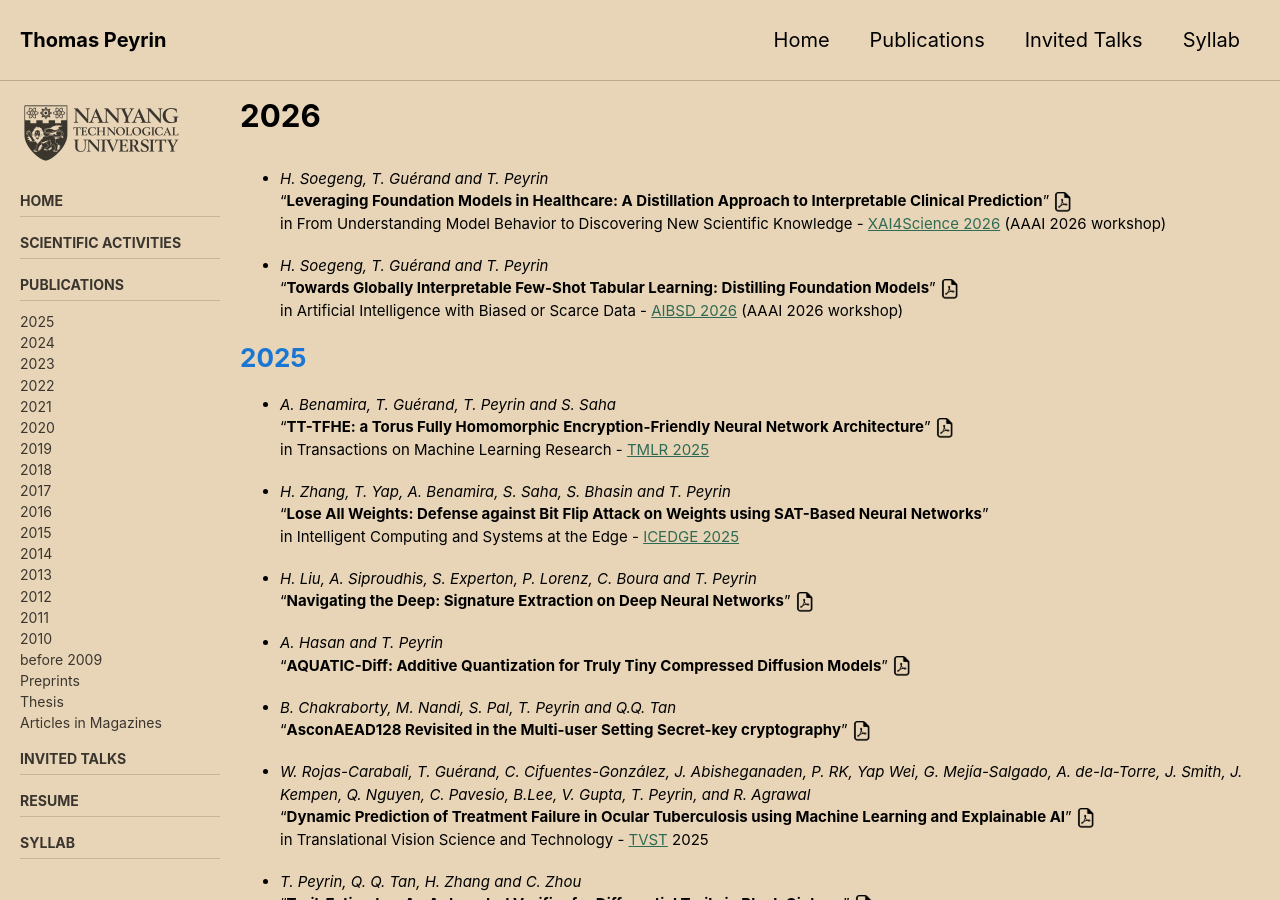
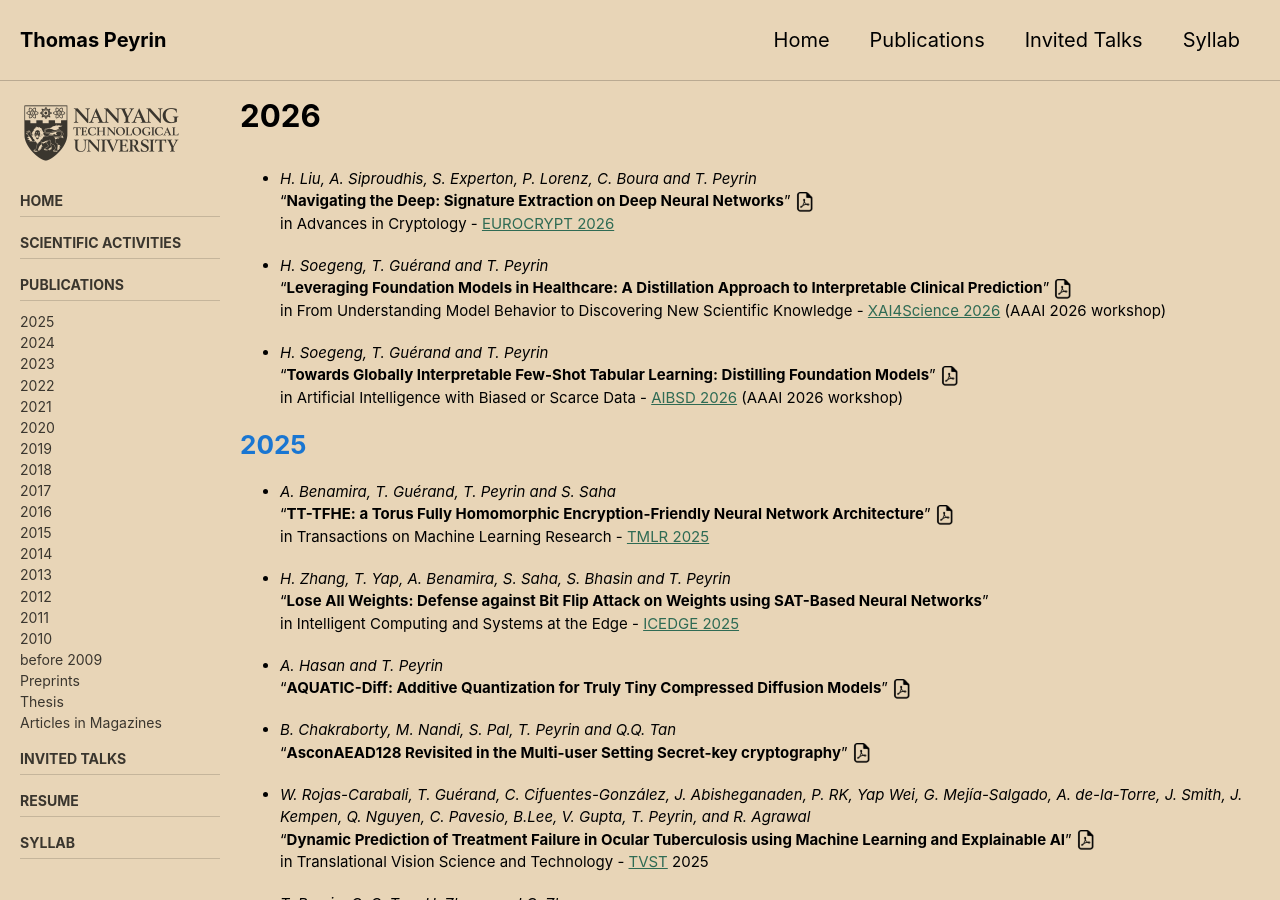
Before and after one commit to thomaspeyrin/web, a Jekyll site: the page built from publications.md, in a window 1280 px wide and 900 px high. Built offline with Jekyll 4.4.1, drawn with Linux system fonts in a browser that asks for light colours; cached includes are drawn as plain includes; nearby versions of some CDN libraries; our own code applies the rules of GitHub Pages for plain Markdown files.

Commit message:
Update publications.md

```diff
--- a/publications.md
+++ b/publications.md
@@ -10,6 +10,10 @@ sidebar:
 ---
 
 # 2026
+
+- *H. Liu, A. Siproudhis, S. Experton, P. Lorenz, C. Boura and T. Peyrin*
+"**Navigating the Deep: Signature Extraction on Deep Neural Networks**"  [![](https://thomaspeyrin.github.io/web/assets/images/pdf_icon_small.png "article")](https://arxiv.org/abs/2506.17047)
+in Advances in Cryptology - [EUROCRYPT 2026](https://eurocrypt.iacr.org/2026/)
 
 - *H. Soegeng, T. Guérand and T. Peyrin*
 "**Leveraging Foundation Models in Healthcare: A Distillation Approach to Interpretable Clinical Prediction**"   [![](https://thomaspeyrin.github.io/web/assets/images/pdf_icon_small.png "article")](https://openreview.net/forum?id=gVrC91vd7e)
@@ -30,8 +34,7 @@ in Transactions on Machine Learning Research - [TMLR 2025](https://jmlr.org/tmlr
 "**Lose All Weights: Defense against Bit Flip Attack on Weights using SAT-Based Neural Networks**"
 in Intelligent Computing and Systems at the Edge - [ICEDGE 2025](https://icedge.org/)
 
-- *H. Liu, A. Siproudhis, S. Experton, P. Lorenz, C. Boura and T. Peyrin*
-"**Navigating the Deep: Signature Extraction on Deep Neural Networks**"  [![](https://thomaspeyrin.github.io/web/assets/images/pdf_icon_small.png "article")](https://arxiv.org/abs/2506.17047)
+
 
 - *A. Hasan and T. Peyrin*
 "**AQUATIC-Diff: Additive Quantization for Truly Tiny Compressed Diffusion Models**"  [![](https://thomaspeyrin.github.io/web/assets/images/pdf_icon_small.png "article")](https://arxiv.org/abs/2506.05960)
```
